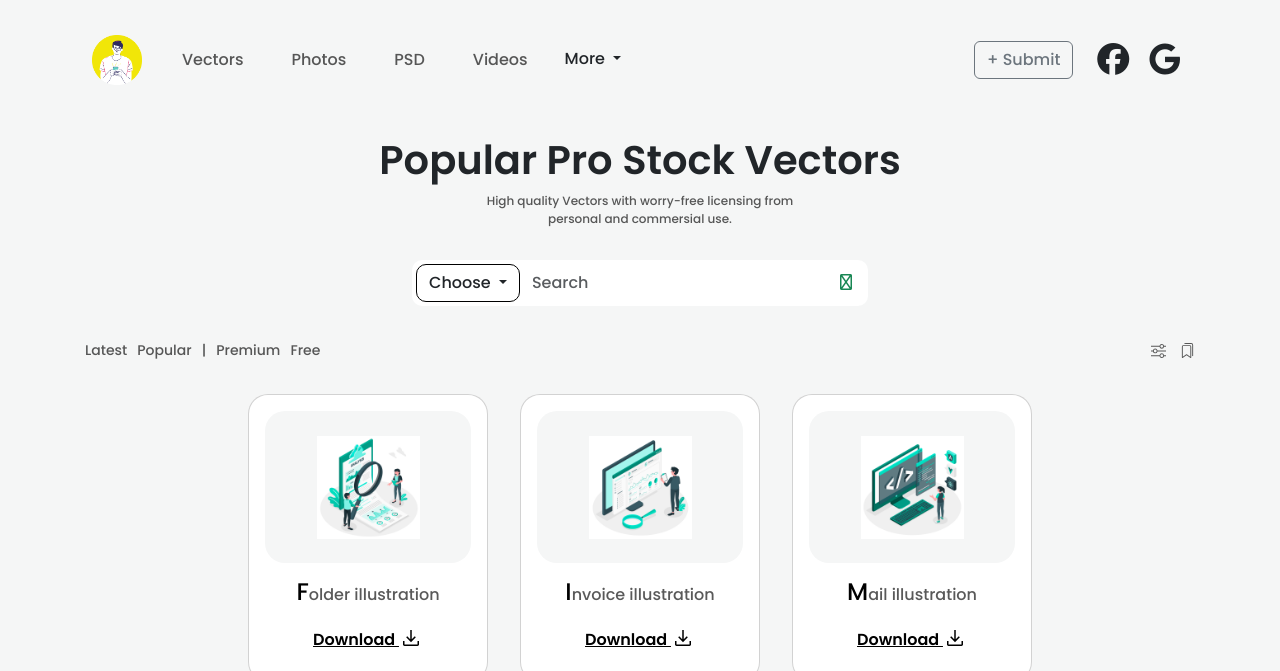
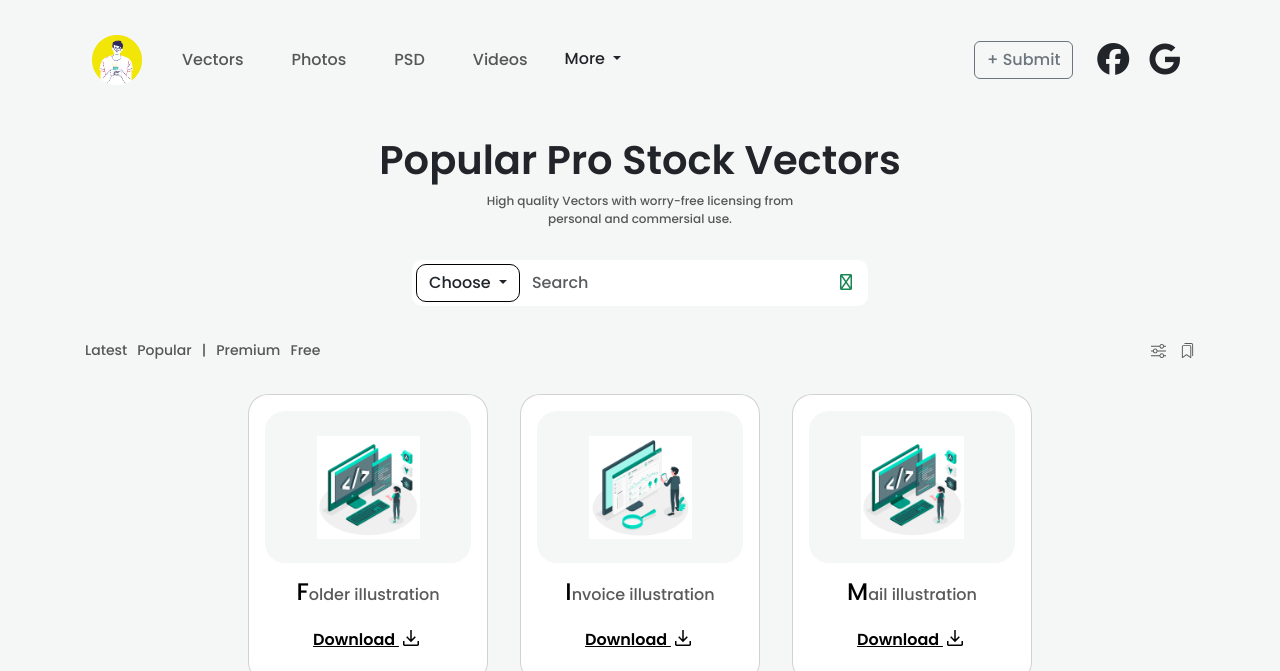
Before and after one commit to sumedhx/Bootstrap-Landing-Page, a plain HTML site: page index.html in a window 1280 px wide. Shown: the top 671 px of the page. Drawn offline with nearby package versions, Linux system fonts and the light colour scheme.

Commit message:
update index

```diff
--- a/index.html
+++ b/index.html
@@ -127,7 +127,7 @@
           <div class="card-container">
             <div class="card">
               <div class="card-img">
-                <img src="/src/card-img/green1.jpg" alt="...">
+                <img src="src/card-img/green3.jpg" alt="...">
               </div>
               <div class="card-body">
                 <p class="card-text">Folder illustration</p>
```
